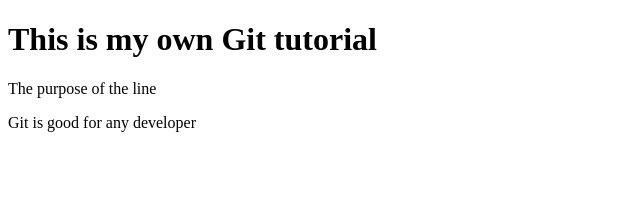
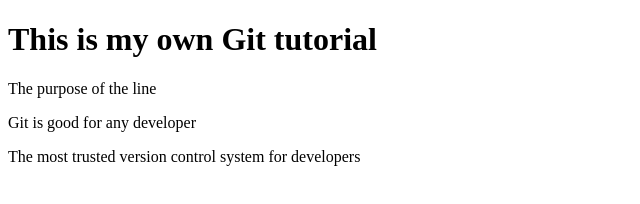
Before and after one commit to Barry-owino/Git001, a plain HTML site: page index.html in a window 1280 px wide. Shown: the whole page, without its empty margins (0-640 px from the left). Drawn offline with Linux system fonts and the light colour scheme.

Commit message:
updated the index.html
added another <p>element line

```diff
--- a/index.html
+++ b/index.html
@@ -10,6 +10,9 @@
   <h1>This is my own Git tutorial</h1>
   <p>The purpose of the line </p>
   <p>Git is good for any developer</p>
+  <div>
+    <p>The most trusted version control system for developers</p>
+  </div>
 
 </body>
 </html>
```
